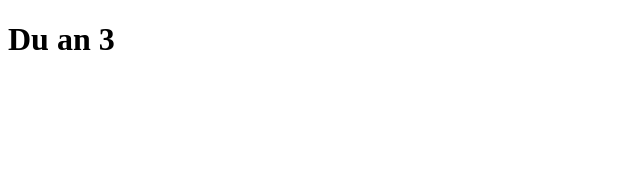
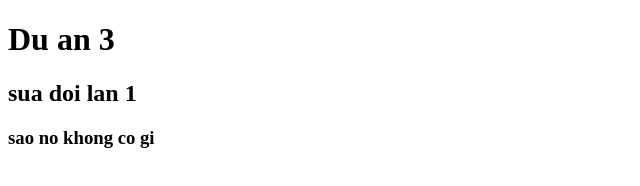
Before and after one commit to hatrung78/duan3, a plain HTML site: page index.html in a window 1280 px wide. Shown: the whole page, without its empty margins (0-640 px from the left). Drawn offline with Linux system fonts and the light colour scheme.

Commit message:
sua doi lan 1

```diff
--- a/index.html
+++ b/index.html
@@ -1,11 +1,13 @@
 <!DOCTYPE html>
 <html lang="vi">
-<head>
-    <meta charset="UTF-8">
-    <meta name="viewport" content="width=device-width, initial-scale=1.0">
+  <head>
+    <meta charset="UTF-8" />
+    <meta name="viewport" content="width=device-width, initial-scale=1.0" />
     <title>Du an 3</title>
-</head>
-<body>
+  </head>
+  <body>
     <h1>Du an 3</h1>
-</body>
+    <h2>sua doi lan 1</h2>
+    <h3>sao no khong co gi</h3>
+  </body>
 </html>
```
